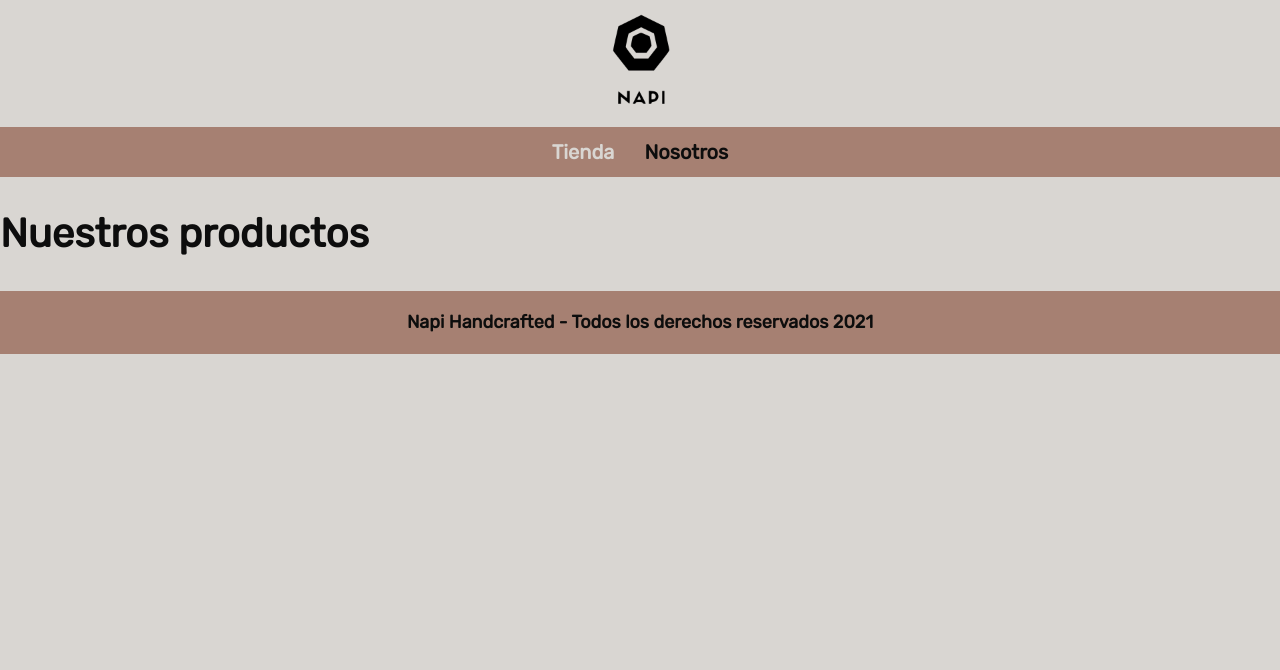
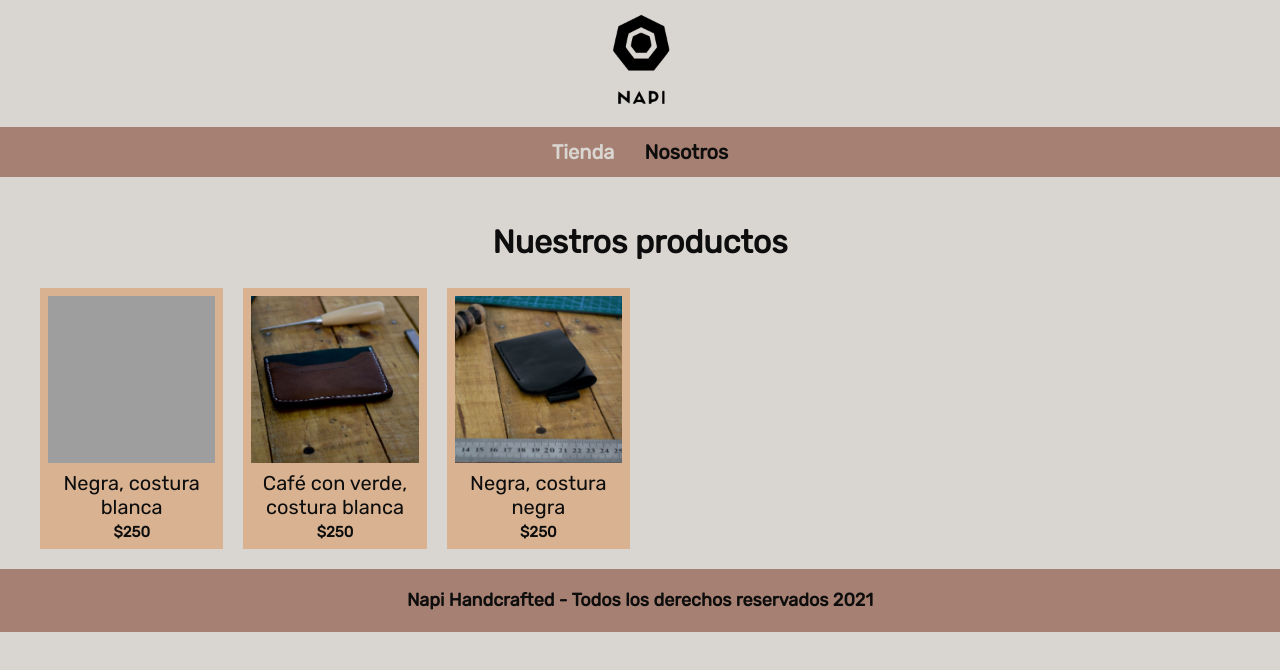
Before and after one commit to Daviiduhh/napiStore, a plain HTML site: page index.html in a window 1280 px wide. Drawn offline with Linux system fonts and the light colour scheme; grey boxes are pictures that could not be loaded.

Commit message:
Se agregaron los estilos de los productos a mostar en grid

```diff
--- a/css/style.css
+++ b/css/style.css
@@ -1,9 +1,9 @@
 :root {
-    --principal: #D9D6D2;
-    --secundario: #BFB8B9;
-    --fondo: #D9B391;
-    --cuadro: #A68072;
-    --negro: #0D0D0D;
+  --principal: #d9d6d2;
+  --secundario: #bfb8b9;
+  --fondo: #d9b391;
+  --cuadro: #a68072;
+  --negro: #0d0d0d;
 }
 
 /* apply a natural box layout model to all elements, but allowing components to change */
@@ -11,12 +11,14 @@ html {
   box-sizing: border-box;
   font-size: 62.5%;
 }
-*, *:before, *:after {
+*,
+*:before,
+*:after {
   box-sizing: inherit;
 }
 
 body {
-    font-family: 'Rubik', sans-serif;
+  font-family: "Rubik", sans-serif;
   background-color: var(--principal);
   color: var(--negro);
   font-size: 1.6rem;
@@ -42,15 +44,15 @@ img {
 }
 
 h1 {
-    font-size: 4rem;
+  font-size: 3.2rem;
 }
 
 h2 {
-    font-size: 3.2rem;
+  font-size: 2.2rem;
 }
 
 h3 {
-    font-size: 2.4rem;
+  font-size: 1.8rem;
 }
 
 .header {
@@ -83,6 +85,14 @@ h3 {
   color: var(--principal);
 }
 
+main {
+  margin: 2rem 4rem;
+  display: flex;
+  flex-direction: column;
+  justify-content: center;
+  align-items: center;
+}
+
 .footer {
   display: flex;
   justify-content: center;
@@ -91,6 +101,63 @@ margin-top: 2rem;
 }
 
 .footer__texto {
-    font-family: 'Rubik';
+  font-family: "Rubik";
   font-weight: bold;
 }
+
+.grid {
+  display: grid;
+  grid-template-columns: repeat(6, 1fr);
+  grid-gap: 2rem;
+}
+
+@media (max-width: 768px) {
+  .grid {
+    grid-template-columns: repeat(3, 1fr);
+  }
+}
+
+@media (max-width: 480px) {
+  .grid {
+    grid-template-columns: repeat(2, 1fr);
+  }
+
+  .producto__informacion__descripcion {
+    font-size: 1.5rem;
+  }
+
+  .producto__informacion__precio {
+    font-size: 1rem;
+  }
+}
+
+.producto {
+  display: flex;
+  flex-direction: column;
+  justify-content: center;
+  background-color: var(--fondo);
+  padding: 0.4rem;
+}
+
+.producto__img {
+  width: 100%;
+  aspect-ratio: 1;
+  object-fit: cover;
+}
+
+.producto__informacion__descripcion {
+  font-size: 2rem;
+}
+
+.producto__informacion__precio {
+  font-size: 1.5rem;
+  font-weight: bold;
+}
+
+.producto__informacion__descripcion,
+.producto__informacion__precio {
+  font-family: "Rubik";
+  margin: 0.4rem;
+  text-align: center;
+  line-height: 1.2;
+}
--- a/index.html
+++ b/index.html
@@ -27,6 +27,37 @@
 
     <main>
         <h1>Nuestros productos</h1>
+        <div class="grid">
+            <div class="producto">
+                <a class="producto" href="producto.html">
+                    <img class="producto__img" src="img/1.jpg" alt="Cartera negra, dos bolsillos, costura blanca">
+                </a>
+                <div class="producto__informacion">
+                    <p class="producto__informacion__descripcion">Negra, costura blanca</p>
+                    <p class="producto__informacion__precio">$250</p>
+                </div>
+            </div>
+
+            <div class="producto">
+                <a class="producto" href="producto.html">
+                    <img class="producto__img" src="img/2.jpg" alt="Cartera negra, dos bolsillos, costura blanca">
+                </a>
+                <div class="producto__informacion">
+                    <p class="producto__informacion__descripcion">Café con verde, costura blanca</p>
+                    <p class="producto__informacion__precio">$250</p>
+                </div>
+            </div>
+
+            <div class="producto">
+                <a class="producto" href="producto.html">
+                    <img class="producto__img" src="img/3.jpg" alt="Cartera negra, dos bolsillos, costura blanca">
+                </a>
+                <div class="producto__informacion">
+                    <p class="producto__informacion__descripcion">Negra, costura negra</p>
+                    <p class="producto__informacion__precio">$250</p>
+                </div>
+            </div>
+        </div>
     </main>
 
     <footer class="footer">
```
Also changed, not shown: nosotros.html (+1 -1 lines), producto.html (+1 -1 lines). Lines whose indentation alone changed are shown as unchanged.
